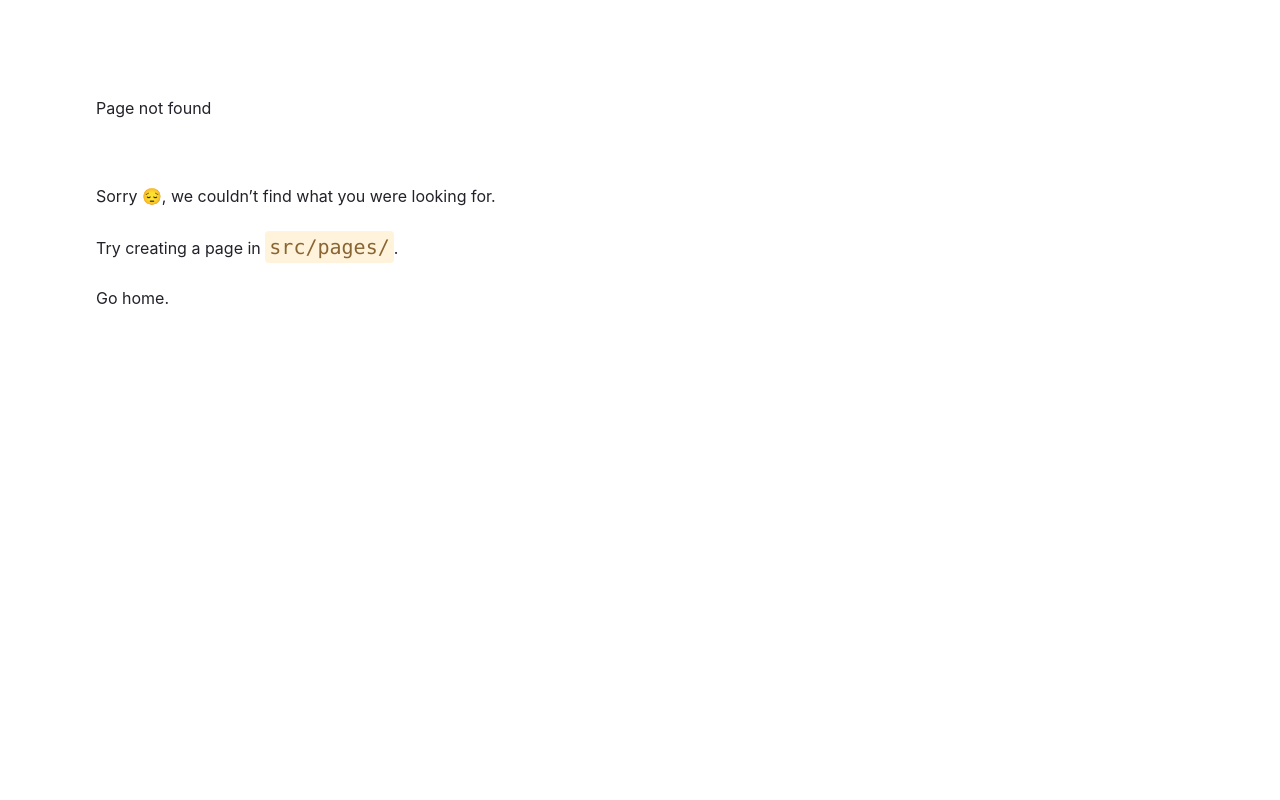
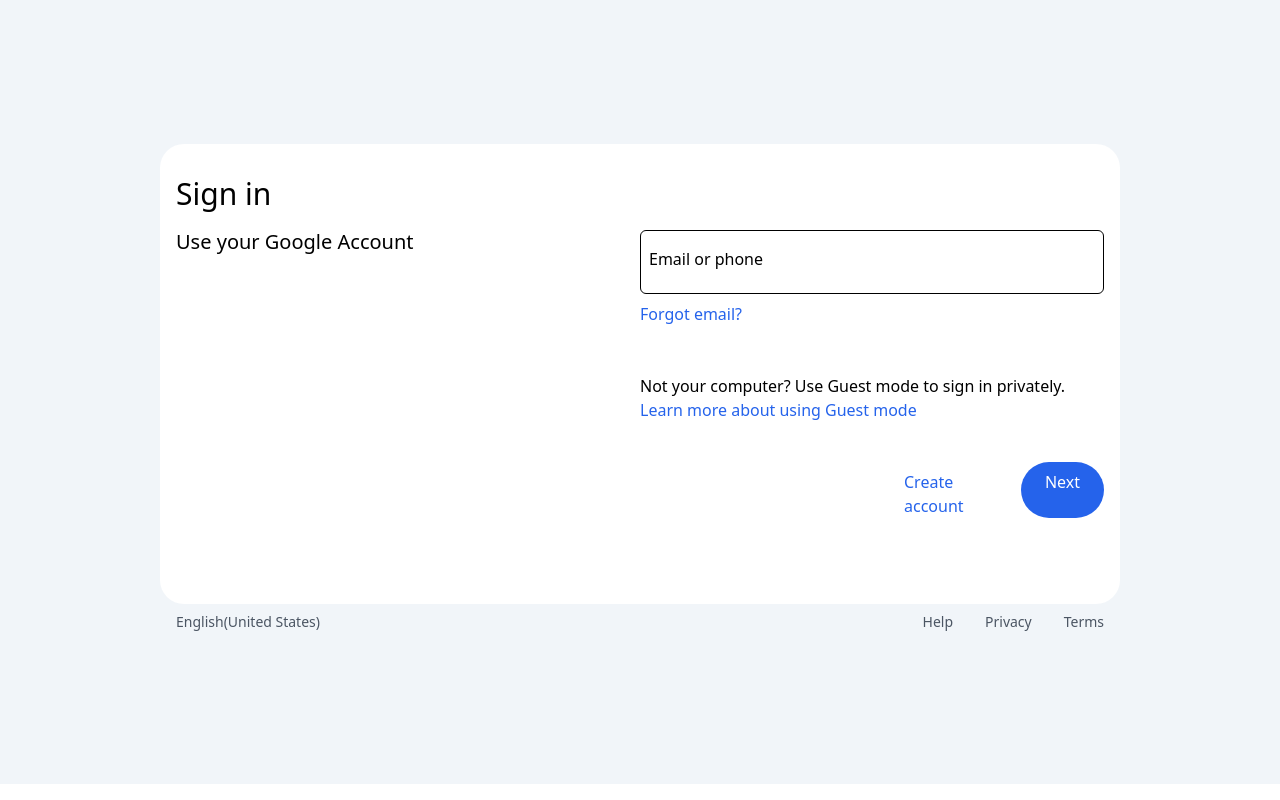
Before and after one commit to emefaAngela/Google-clone-with-gatsby.js, a Gatsby site: page /signin in a window 1280 px wide. Before the commit this address had no page. Built offline with nearby package versions, Linux system fonts and the light colour scheme; Gatsby itself is replaced by a stand-in of ours.

Commit message:
feat:designed sign in page

```diff
--- a/src/pages/index.js
+++ b/src/pages/index.js
@@ -1,6 +1,7 @@
 // Step 1: Import React
 import * as React from 'react'
 import { StaticImage } from 'gatsby-plugin-image'
+import { Link } from 'gatsby'
 
 
 // Step 2: Define your component
@@ -11,7 +12,7 @@
       <header className='flex flex-row space-x-4 absolute right-0 px-4'>
               <div className='pt-2 font-light'>Gmail</div>
               <div className='pt-2 font-light'>Images</div>
-              <div className='w-24 h-10 rounded-md bg-blue-500 text-white text-center py-2'>Sign in</div>
+              <Link to='/signin' className='w-24 h-10 rounded-md bg-blue-500 text-white text-center py-2'>Sign in</Link>
             </header>
             <section className='flex flex-col space-y-8 my-36 mx-auto justify-center items-center'>
               <div>
@@ -34,7 +35,7 @@
             <footer className='flex flex-col bg-gray-100'>
               <div className='px-8 py-4'>Ghana</div>
               <div className='border w-full h-0.5 border-0.5 bg-gray-400'></div>
-              <div className='px-8 py-4 flex flex-row justify-between'>
+              <div className='px-8 py-2 flex flex-row justify-between'>
                 <div className='flex flex-row space-x-4'>
                 <div>About</div>
                 <div>Advertising</div>
--- /dev/null
+++ b/src/pages/signin.js
@@ -0,0 +1,38 @@
+import * as React from 'react'
+
+const SignInpage =() =>{
+    return(
+        <main className='py-36 mx-auto  flex flex-col h-full items-center justify-center bg-slate-100'>
+            <section className='rounded-3xl flex flex-row space-between  bg-white h-[460px] w-[75%] p-4'>
+                <div className='w-1/2 flex flex-col space-y-4'>
+                    <div></div>
+                    <div className='font-medium text-3xl'>Sign in</div>
+                    <div className='text-xl '>Use your Google Account</div>
+                </div>
+                <div className='w-1/2 flex flex-col justify-center'>
+                    <div className='border border-0.5 border-black px-2 mb-2 h-16 rounded-md py-4'>
+                        Email or phone
+                    </div>
+                    <div className='pb-12 text-blue-600 font-medium'>Forgot email?</div>
+                    <div>Not your computer? Use Guest mode to sign in privately.</div>
+                    <div className='pb-10 text-blue-600 font-medium'>Learn more about using Guest mode</div>
+
+                    <div className='flex flex-row space-x-4  ml-[264px]'>
+                        <div className='text-blue-600 pt-2 font-medium'>Create account</div>
+                        <div className='text-white bg-blue-600 text-center rounded-full px-6 py-2 '>Next</div>
+                    </div>
+                </div>
+            </section>
+            <div className='flex flex-row justify-between w-[75%] px-4 py-2'>
+                <div className='text-sm font-light text-gray-600'>English(United States)</div>
+                <div className='text-sm flex flex-row space-x-8 font-light text-gray-600'>
+                    <div>Help</div>
+                    <div>Privacy</div>
+                    <div>Terms</div>
+                </div>
+            </div>
+        </main>
+    )
+}
+export const Head =()=> <title>Sign In</title>
+export default SignInpage
```
